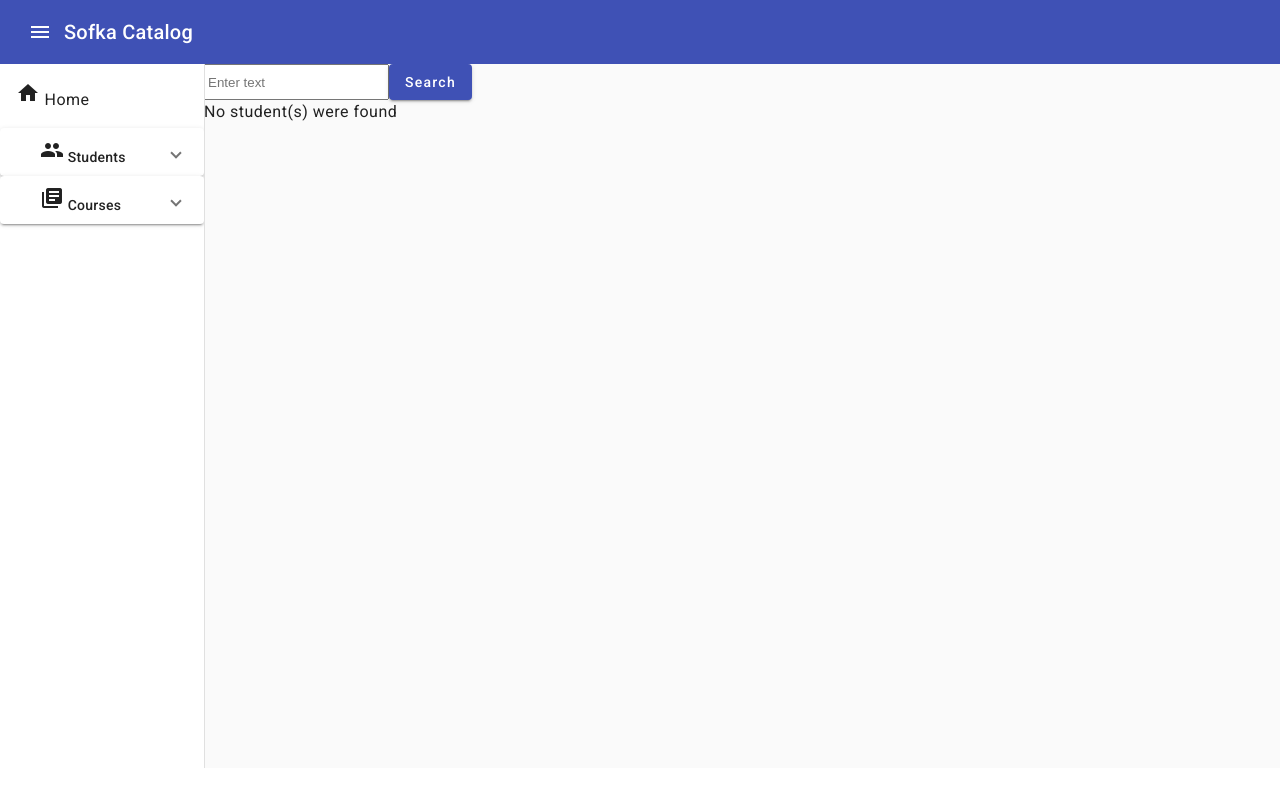
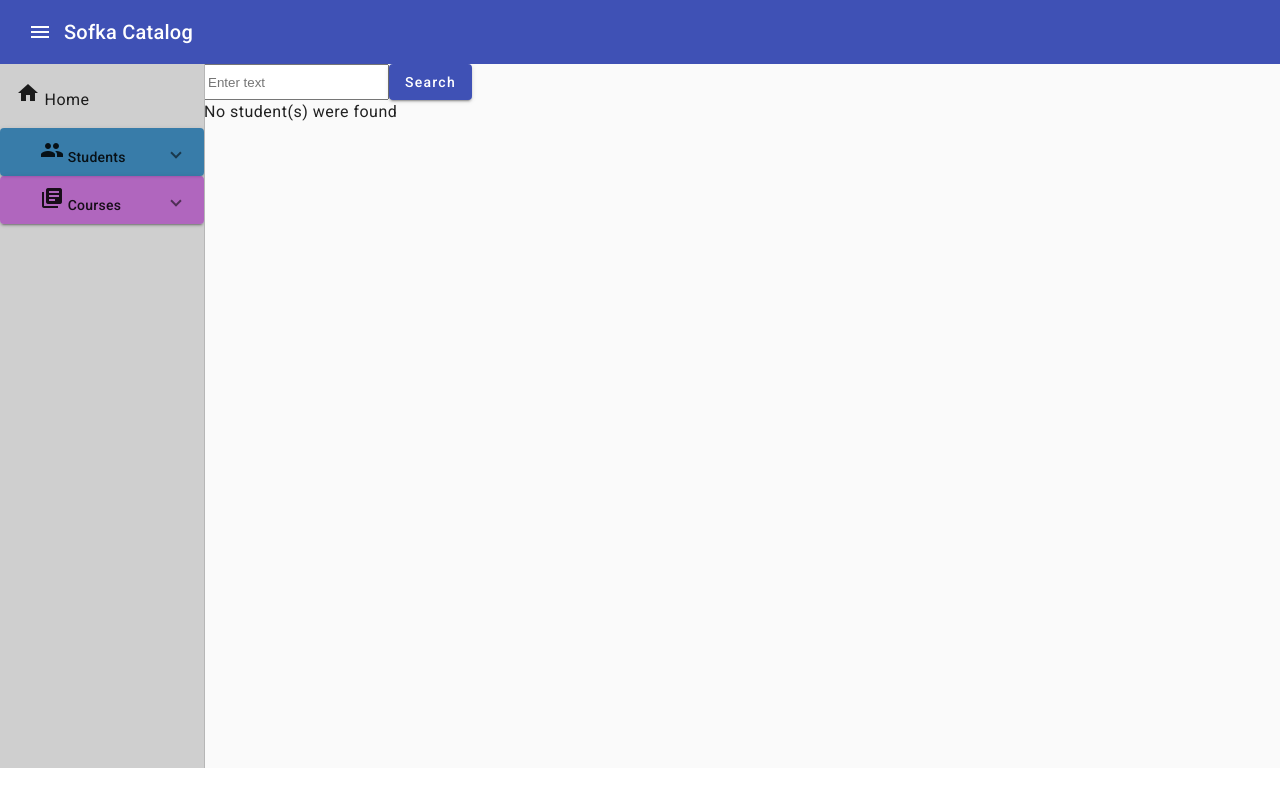
Before and after one commit to training-practice-sofkau/C1-2023-FA-Angular, an Angular app: page /students/search in a window 1280 px wide. Built offline with nearby package versions, Linux system fonts and the light colour scheme.

Commit message:
Add styles to the homepage

```diff
--- a/src/app/components/cards/student-card/student-card.component.html
+++ b/src/app/components/cards/student-card/student-card.component.html
@@ -1,5 +1,5 @@
-<div>
-    <mat-card>
+<div class="card-list">
+    <mat-card fxLayout="row">
         <mat-card-header>
           <mat-card-title>{{student.name}}</mat-card-title>
           <mat-card-subtitle>Age: {{student.age}}</mat-card-subtitle>
@@ -7,7 +7,7 @@
           <mat-card-subtitle>Mail: {{student.mail}}</mat-card-subtitle>
           <mat-card-subtitle>No. Courses: {{student.numCourses}}</mat-card-subtitle>
         </mat-card-header>
-        <mat-card-actions align="start">
+        <mat-card-actions fxLayoutGap="0.5rem">
           <button mat-button mat-raised-button color="primary" (click)="goToForm()">Edit</button>
           <button mat-button mat-raised-button color="accent">Delete</button>
         </mat-card-actions>
--- a/src/app/components/sidenavbar/sidenavbar.component.html
+++ b/src/app/components/sidenavbar/sidenavbar.component.html
@@ -10,16 +10,16 @@
         <mat-nav-list>
             <a mat-list-item routerLink="/home"> <mat-icon>home</mat-icon> Home</a>
         </mat-nav-list>
-        <mat-expansion-panel>
-            <mat-expansion-panel-header><a mat-list-item routerLink="/students"> <mat-icon>people</mat-icon>  Students</a></mat-expansion-panel-header>
-            <mat-nav-list>
-            <a mat-list-item routerLink="/students/new"> <mat-icon>person_add</mat-icon> New student</a>
+        <mat-expansion-panel class="students-title">
+            <mat-expansion-panel-header ><a mat-list-item routerLink="/students"> <mat-icon>people</mat-icon>  Students</a></mat-expansion-panel-header>
+            <mat-nav-list class="students-title-list">
+            <a mat-list-item routerLink="/students/new"> <mat-icon>person_add</mat-icon > New student</a>
             <a mat-list-item routerLink="/students/search"> <mat-icon>search</mat-icon> Search</a>
             </mat-nav-list>
         </mat-expansion-panel>
-        <mat-expansion-panel>
-            <mat-expansion-panel-header ><a mat-list-item routerLink="/courses"> <mat-icon>library_books</mat-icon> Courses</a></mat-expansion-panel-header>
-            <mat-nav-list>
+        <mat-expansion-panel class="course-title">
+            <mat-expansion-panel-header ><a mat-list-item routerLink="/courses"> <mat-icon>library_books</mat-icon> Courses</a></mat-expansion-panel-header >
+            <mat-nav-list class="course-title-list">
             <a mat-list-item routerLink="/courses/new"> <mat-icon>library_add</mat-icon> New course</a>
             <a mat-list-item routerLink="/courses/search"> <mat-icon>search</mat-icon> Search</a>
             </mat-nav-list>
--- a/src/app/components/sidenavbar/sidenavbar.component.scss
+++ b/src/app/components/sidenavbar/sidenavbar.component.scss
@@ -0,0 +1,12 @@
+mat-sidenav{
+    background: #cfcfcf;
+}
+
+
+.students-title, .students-title-list {
+    background: #1368a0cc;
+}
+
+.course-title, .course-title-list {
+    background: #a94dbbcc;
+}
--- a/src/app/modules/material/material.module.ts
+++ b/src/app/modules/material/material.module.ts
@@ -8,6 +8,7 @@ import { MatInputModule} from '@angular/material/input';
 import { MatSidenavModule } from '@angular/material/sidenav';
 import { MatExpansionModule } from '@angular/material/expansion';
 import {MatCardModule} from '@angular/material/card';
+import { FlexLayoutModule } from '@angular/flex-layout';
 
 @NgModule({
   declarations: [],
@@ -20,7 +21,8 @@ import {MatCardModule} from '@angular/material/card';
     MatInputModule,
     MatSidenavModule,
     MatExpansionModule,
-    MatCardModule
+    MatCardModule,
+    FlexLayoutModule
 
   ]}
 )
```
Also changed, not shown: src/assets/img/logosinfondo.png (added), src/assets/img/logosinfondo2.png (added).
